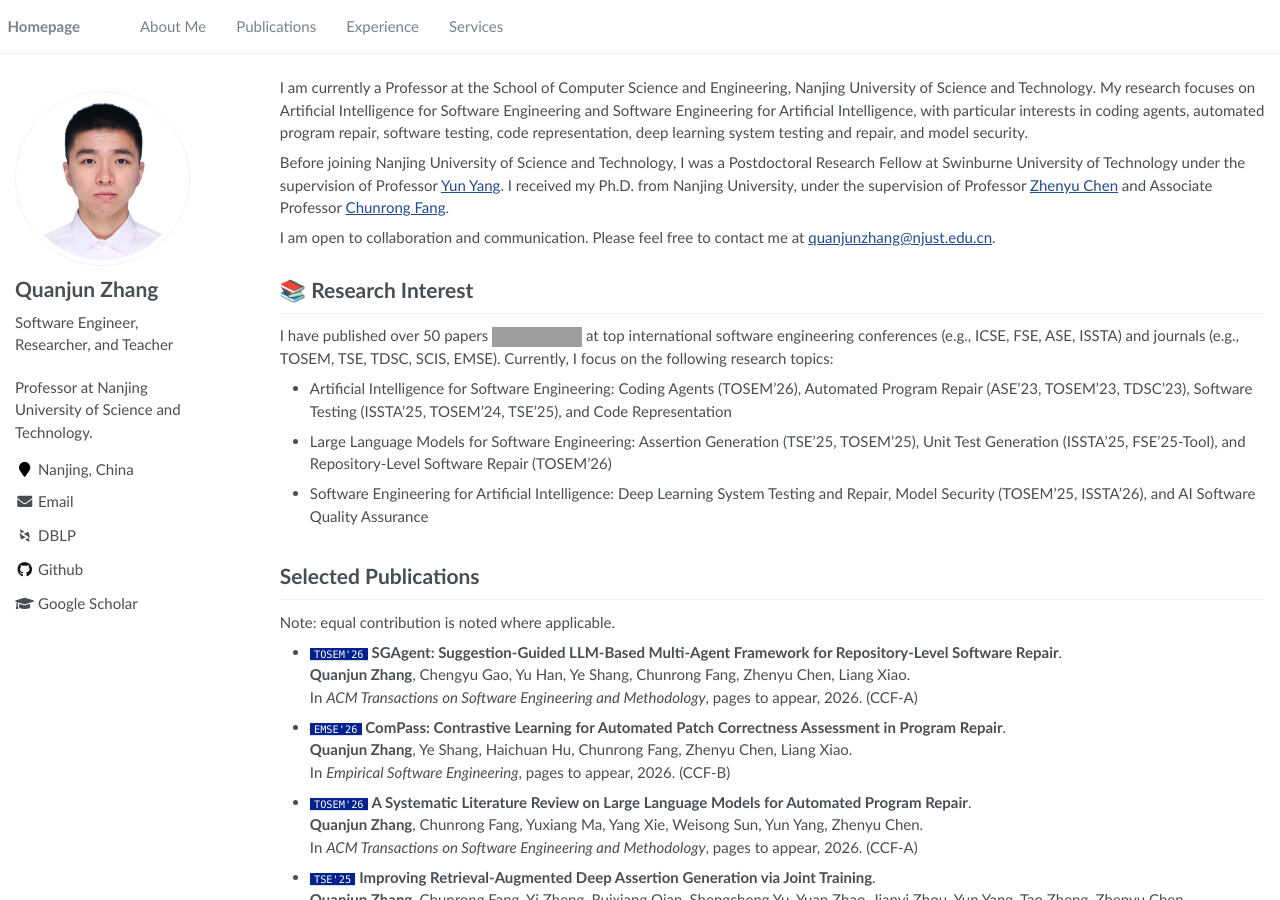
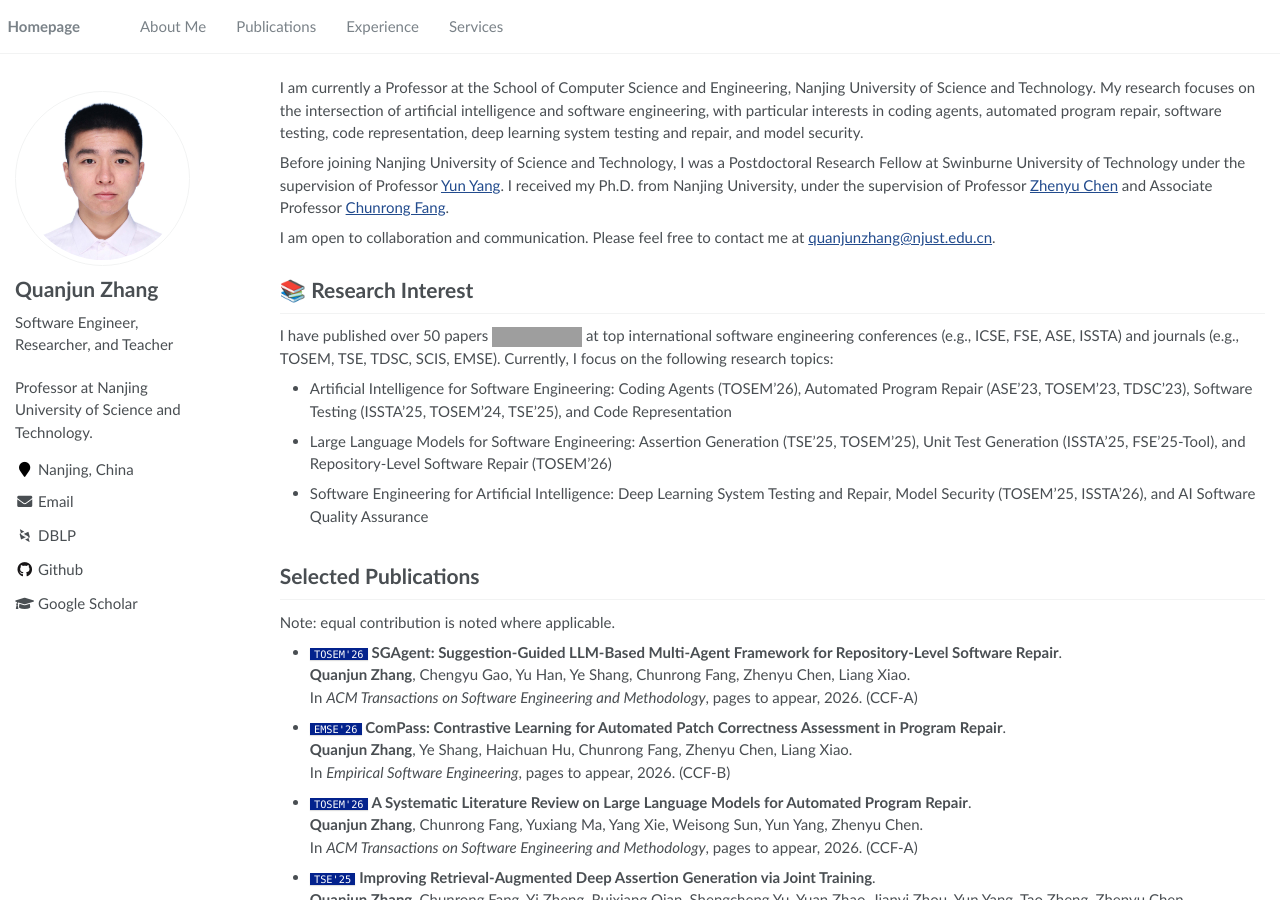
Before and after one commit to QuanjunZhang/quanjunzhang.github.io, a Jekyll site: the page built from _pages/about.md, in a window 1280 px wide and 900 px high. Built offline with Jekyll 4.4.1, drawn with Linux system fonts in a browser that asks for light colours; some web fonts are replaced; grey boxes are pictures that could not be loaded.

Commit message:
Refine research focus wording

```diff
--- a/_pages/about.md
+++ b/_pages/about.md
@@ -9,7 +9,7 @@ redirect_from:
 
 <span class='anchor' id='about-me'></span>
 
-I am currently a Professor at the School of Computer Science and Engineering, Nanjing University of Science and Technology. My research focuses on Artificial Intelligence for Software Engineering and Software Engineering for Artificial Intelligence, with particular interests in coding agents, automated program repair, software testing, code representation, deep learning system testing and repair, and model security.
+I am currently a Professor at the School of Computer Science and Engineering, Nanjing University of Science and Technology. My research focuses on the intersection of artificial intelligence and software engineering, with particular interests in coding agents, automated program repair, software testing, code representation, deep learning system testing and repair, and model security.
 
 Before joining Nanjing University of Science and Technology, I was a Postdoctoral Research Fellow at Swinburne University of Technology under the supervision of Professor [Yun Yang](https://www.swinburne.edu.au/research/our-research/access-our-research/find-a-researcher-or-supervisor/researcher-profile/?id=yyang). I received my Ph.D. from Nanjing University, under the supervision of Professor [Zhenyu Chen](https://scholar.google.com/citations?user=HQWxCnkAAAAJ) and Associate Professor [Chunrong Fang](https://scholar.google.com/citations?user=S3Rd5TgAAAAJ).
 
```
